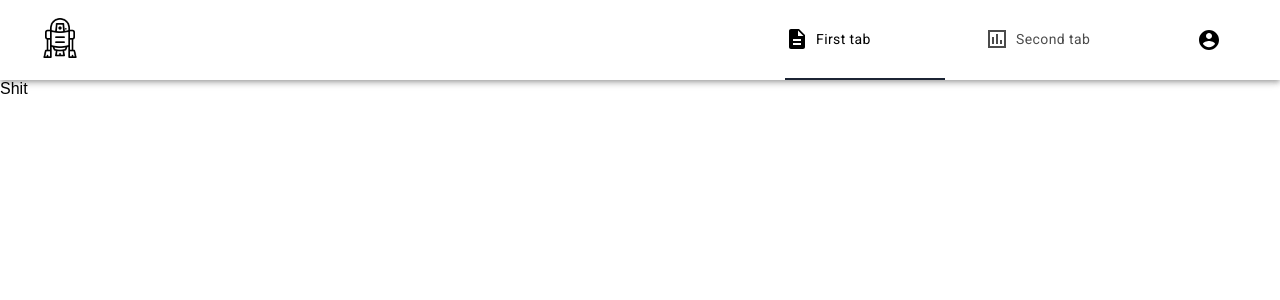
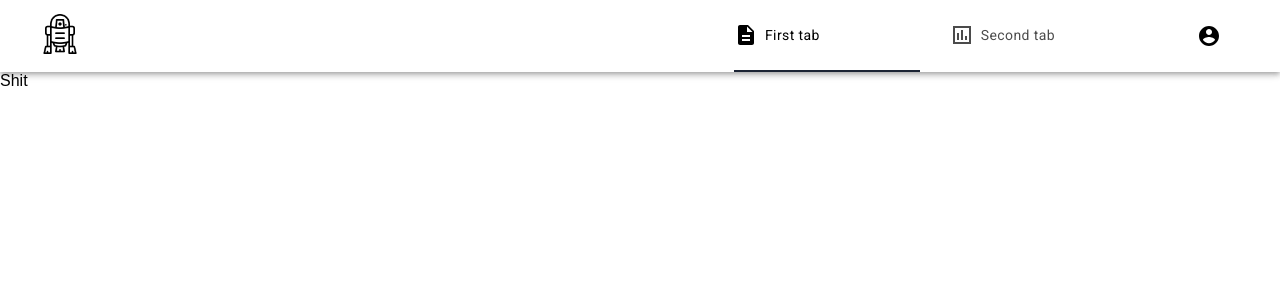
Before and after one commit to Sitkus/star-wars_react, a React (Create React App) app: page / in a window 1280 px wide. Shown: the top 300 px of the page. Built offline with nearby package versions, Linux system fonts and the light colour scheme.

Commit message:
Navigation is now completely done. Some restructuring work can be done at the end.

```diff
--- a/src/components/navigation/Header.tsx
+++ b/src/components/navigation/Header.tsx
@@ -36,16 +36,14 @@ const useStyles = makeStyles((theme: Theme) =>
     linkRoot: {
       textTransform: 'inherit',
       paddingLeft: '0',
-      marginRight: '40px'
+      paddingRight: '100px',
+      marginRight: '30px'
     },
     linkWrapper: {
       justifyContent: 'flex-start',
       alignItems: 'flex-start',
       flexDirection: 'row',
       fontWeight: 'normal',
-    },
-    linkLabelIcon: {
-      minHeight: '80px'
     },
   }),
 );
@@ -95,8 +93,7 @@ export default function MenuAppBar() {
             <Tabs value={value} onChange={handleChange}>
               <LinkTab classes={{
                   root: classes.linkRoot,
-                  wrapper: classes.linkWrapper,
-                  labelIcon: classes.linkLabelIcon
+                  wrapper: classes.linkWrapper
                 }}
                 icon={<DescriptionIcon />}
                 label="First tab"
@@ -104,8 +101,7 @@ export default function MenuAppBar() {
               />
               <LinkTab classes={{
                   root: classes.linkRoot,
-                  wrapper: classes.linkWrapper,
-                  labelIcon: classes.linkLabelIcon
+                  wrapper: classes.linkWrapper
                 }}
                 icon={<InsertChartOutlinedSharpIcon />}
                 label="Second tab"
```
